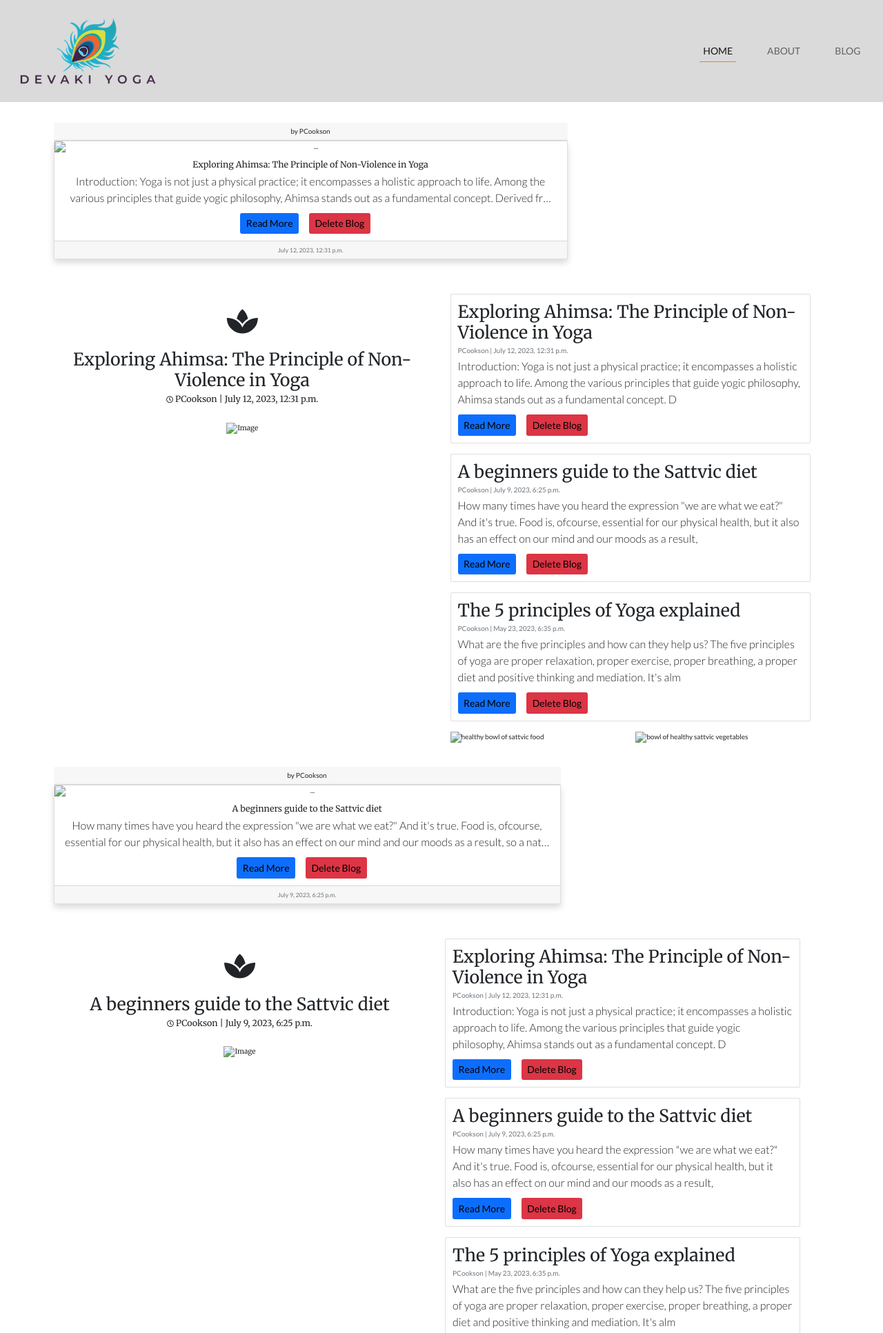
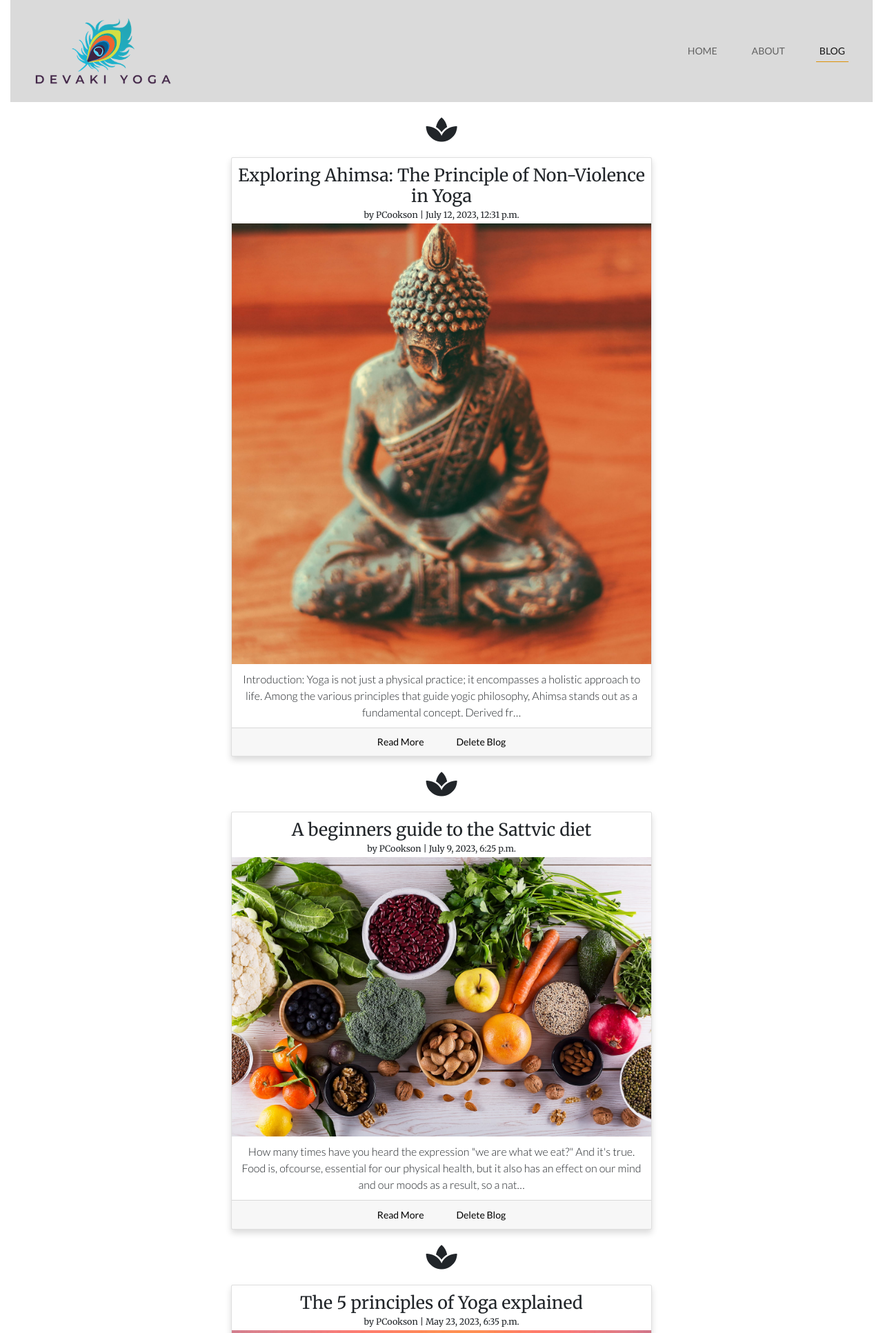
Before and after one commit to PeteCookson/devaki, a Django app: page /blog/ in a window 1280 px wide. Shown: the top 1933 px of the page at 69% size. Run offline with Django 4.2, Linux system fonts and the light colour scheme; a user stored in the database is signed in; data comes from the database, SQL or seed files in the repository; both versions use the stored data as it was after the commit; some libraries are stand-ins or nearby versions.

Commit message:
Updated blog iomages, page and read more section, integrated auto resize image upload

```diff
--- a/blog/admin.py
+++ b/blog/admin.py
@@ -13,4 +13,5 @@ class ImageInline(admin.TabularInline):
 class PostAdmin(admin.ModelAdmin):
     inlines = [ImageInline]
 
+
 admin.site.register(Post, PostAdmin)
--- a/blog/models.py
+++ b/blog/models.py
@@ -25,6 +25,7 @@
 from django.db import models
 from django.contrib.auth.models import User
 from django.template.defaultfilters import slugify
+from .utils.image_utils import resize_image
 # Create your models here.
 
 STATUS = (
@@ -52,10 +53,23 @@ class Post(models.Model):
             self.slug = slugify(self.title)
         super(Post, self).save(*args, **kwargs)
 
+# class Image(models.Model):
+#     post = models.ForeignKey(Post, on_delete=models.CASCADE, related_name='images')
+#     image = models.ImageField(upload_to="images")
+
+#     def __str__(self):
+#         return self.image.name
 
 class Image(models.Model):
-    image = models.ImageField(upload_to="images")
-    post = models.ForeignKey(Post, on_delete=models.CASCADE, null=True, default=None)  # Add the default value here
+    post = models.ForeignKey(Post, on_delete=models.CASCADE, related_name='images')
+    image = models.ImageField(upload_to='images')
+
+    def save(self, *args, **kwargs):
+        # Call the parent's save method
+        super().save(*args, **kwargs)
+
+        # Resize the image after it has been saved
+        resize_image(self.image)
 
     def __str__(self):
         return self.image.name
--- a/blog/templates/blog/blog.html
+++ b/blog/templates/blog/blog.html
@@ -79,58 +79,30 @@
     </div>
 </section>
 {% endfor %} -->
-
-<div class="container mt-5 mb-3">
+<div class="container-fluid">
     {% for post in posts %}
-    <div class="row ">
-        <div class="col-8 mb-4">
-            <div class="card-header text-center">
-                by {{post.author}}
+    <div class="row justify-content-center">
+        <div class="col-lg-6 col-md-8">
+            <div class="text-center">
+                <i class="fas fa-spa icon"></i>
             </div>
             <div class="card text-center shadow">
-                <img src="{{ post.image.url }}" class="card-img-top" alt="..." width="100%">
+                <h2 class="mt-3">{{ post.title }}</h2>
+                <h5>by {{ post.author }} | {{ post.created_on}} </h5>
+                {% for image in post.images.all %}
+                <img src="{{ image.image.url }}" alt="Image" class="responsive">
+                {% endfor %}
                 <div class="card-body">
-                    <h5 class="card-title">{{post.title}} </h5>
-                    <p class="card-text">{{post.content| truncatechars:210}}</p>
-                    <a href="{{post.slug}}" class="btn btn-primary">Read More {% if user.is_superuser %}<a href="delete_blog_post/{{post.slug}}/" class="btn btn-danger mx-4">Delete Blog</a>{% endif %}</a>
+                    <p class="card-text text-justify">{{post.content| truncatechars:210}}</p>
                 </div>
                 <div class="card-footer">
-                    <small class="text-muted">{{post.created_on}}</small>
+                    <a href="{% url 'blog:blog_detail' post.slug %}" class="btn mx-4">Read More {% if user.is_superuser %}<a href="delete_blog_post/{{post.slug}}/" class="btn mx-4">Delete Blog</a>{% endif %}</a>
                 </div>
             </div>
         </div>
-        <div class="row my-4">
-            <div class="col-sm-6 order-sm-2 blog-heading">
-                <i class="fas fa-spa icon"></i>
-                <h2>{{ post.title }}</h2>
-                <h5><i class="far fa-clock"></i> {{ post.author }} | {{ post.created_on}} </h5>
-                <img src="{{ post.image.url }}" alt="Image" class="responsive">
-            </div>
-            <div class="col-sm-6 order-sm-2 blog">
-                {% for post in posts %}
-                <div class="card mb-4">
-                    <div class="card-body">
-                        <h2 class="card-title">{{ post.title }}</h2>
-                        <p class="card-text text-muted h6">{{ post.author }} | {{ post.created_on}} </p>
-                        <p class="card-text">{{post.content|slice:":200" }}</p>
-                        <a href="{{post.slug}}" class="btn btn-primary">Read More {% if user.is_superuser %}<a href="delete_blog_post/{{post.slug}}/" class="btn btn-danger mx-4">Delete Blog</a>{% endif %}</a>
-                    </div>
-                </div>
-                {% endfor %}
-                <div class="row">
-                    <div class="col">
-                        <img src="{{ post.image.url }}" alt="healthy bowl of sattvic food" class="responsive img-fluid">
-                    </div>
-                    <div class="col">
-                        <img src="{{ post.image.url }}" alt="bowl of healthy sattvic vegetables" class="responsive">
-                    </div>
-                </div>
-            </div>
-        </div>
-        {% endfor %}
     </div>
+    {% endfor %}
 </div>
-
 <!-- Sign up -->
 <!-- <div class="container-fluid bg-color-sign-up">
     <div class="row">
@@ -158,33 +130,4 @@
         </div>
     </form>
 </div> -->
-<!-- Blog 2 -->
-<!-- <div class="container-fluid">
-    <div class="row">
-        <div class="col-sm-6 order-sm-2">
-            <div class="prin-blog">
-                <i class="fas fa-spa icon"></i>
-                <h2>The 5 principles of Yoga explained</h2>
-                <h5><i class="far fa-clock"></i> Post by Lorna Fox, Oct 23, 2021.</h5>
-            </div>
-            <img src="/media/backlit-beach-dawn-dusk-588561.jpg" alt="yoga in fron of the sea at dawn" class="responsive">
-        </div>
-        <div class="col-sm-6 order-sm-1 prin-blog-text">
-            <p>
-        </div>
-    </div>
-    <section id="prin-photos">
-        <div class="row d-flex my-3">
-            <div class="col">
-                <img src="/media/male-pose.jpg" alt="man focussed yoga pose" style="width:100%">
-            </div>
-            <div class="col d-none d-sm-block">
-                <img src="/media/budha.jpg" alt="yogic budha statue" style="width:100%">
-            </div>
-            <div class="col">
-                <img src="/media/water-lily.jpg" alt="water lily in full bloom" style="width:100%">
-            </div>
-        </div>
-    </section>
-</div> -->
 {% endblock %}
--- a/blog/urls.py
+++ b/blog/urls.py
@@ -16,5 +16,6 @@ app_name = 'blog'
 
 urlpatterns = [
     path('admin/', admin.site.urls),
-    path('', views.blog_list, name='blog_list'), #here
+    path('', views.blog_list, name='blog_list'),
+    path('<slug:slug>/', views.BlogDetail.as_view(), name='blog_detail'),
 ] + static(settings.MEDIA_URL, document_root=settings.MEDIA_ROOT)
--- a/blog/views.py
+++ b/blog/views.py
@@ -10,8 +10,13 @@
 #     template_name = 'post_detail.html'
 from django.shortcuts import render
 from .models import Post
+from django.views import generic
 
 # Create your views here.
 def blog_list(request):
     posts = Post.objects.all()
     return render(request, 'blog/blog.html', {'posts': posts})
+
+class BlogDetail(generic.DetailView):
+    model = Post
+    template_name = 'blog/blog_detail.html'
--- a/static/css/base.css
+++ b/static/css/base.css
@@ -41,6 +41,7 @@ h5 {
 .navbar {
     background-color: #dadada;
     padding: 2rem 2rem;
+    width: 100%;
 }
 
 .navbar-toggler .navbar-toggler-icon {
@@ -62,7 +63,7 @@ h5 {
     height: 100vh;
     background: url('/media/silhouette-mobile.jpg') center no-repeat;
     background-size: cover;
-    display: -webkit-box;
+    */ display: -webkit-box;
     display: -ms-flexbox;
     display: flex;
     -webkit-box-align: center;
@@ -148,11 +149,32 @@ h5 {
     padding: 2rem;
 }
 
+/*--------------------------------------------Container adjustments*/
+.container-fluid.col-lg-8.col-md-12.col-12 {
+    max-width: 1600px;
+    width: 100%;
+    padding-right: 15px;
+    padding-left: 15px;
+    margin-right: auto;
+    margin-left: auto;
+}
+
+@media (min-width: 1600px) {
+    .container-fluid.col-lg-8.col-md-12.col-12 {
+        width: 87.5%;
+    }
+}
+
 .info-box-1,
 .info-box-2 {
     display: block;
     text-align: center;
     padding-bottom: 2rem;
+}
+
+/*--------------------------------------------Blog*/
+.container {
+    margin: 0 auto;
 }
 
 /*--------------------------------------------Testimonials*/
--- /dev/null
+++ b/static/navbar.js
@@ -0,0 +1,17 @@
+// Get the current URL pathname
+var pathName = window.location.pathname;
+
+// Get all the nav links
+var navLinks = document.querySelectorAll('.navbar-nav .nav-link');
+
+// Loop through each nav link
+navLinks.forEach(function(link) {
+    // Get the link URL
+    var linkUrl = link.getAttribute('href');
+
+    // Compare the link URL with the current URL pathname
+    if (linkUrl === pathName) {
+        // Add the active class to the matching nav link
+        link.classList.add('active');
+    }
+});
--- a/templates/base.html
+++ b/templates/base.html
@@ -23,17 +23,21 @@
 </head>
 
 <body>
-    {% include 'includes/navbar.html' %}
+    <div class="container-fluid col-lg-8 col-md-12 col-12">
+        {% include 'includes/navbar.html' %}
 
-    {% block content %}
-    {% endblock content %}
+        {% block content %}
+        {% endblock content %}
 
-    {% include 'includes/footer.html' %}
+        {% include 'includes/footer.html' %}
 
+    </div>
+    <script src="https://code.jquery.com/jquery-3.6.0.min.js"></script>
     <script src="https://cdn.jsdelivr.net/npm/@popperjs/core@2.9.2/dist/umd/popper.min.js" integrity="sha384-IQsoLXl5PILFhosVNubq5LC7Qb9DXgDA9i+tQ8Zj3iwWAwPtgFTxbJ8NT4GN1R8p" crossorigin="anonymous">
     </script>
     <script src="https://cdn.jsdelivr.net/npm/bootstrap@5.0.2/dist/js/bootstrap.min.js" integrity="sha384-cVKIPhGWiC2Al4u+LWgxfKTRIcfu0JTxR+EQDz/bgldoEyl4H0zUF0QKbrJ0EcQF" crossorigin="anonymous">
     </script>
+    <script src="{% static 'navbar.js' %}"></script>
 </body>
 
 </html>
--- a/templates/includes/footer.html
+++ b/templates/includes/footer.html
@@ -1,6 +1,6 @@
 <!-- Footer -->
 <footer class="container-fluid">
-    <div id="footer-details" class="row">
+    <div id="footer-details" class="row mx-auto">
         <div class="footer-logo col-sm-4">
             <a href="#top"><img src="/media/logo.png" alt="Logo for Devaki Yoga" style="width: 180px"></a>
         </div>
--- a/templates/includes/navbar.html
+++ b/templates/includes/navbar.html
@@ -1,7 +1,7 @@
 <header>
     <nav class="navbar sticky-top navbar-expand-lg navbar-light">
-        <div class="container-fluid">
-            <a class="navbar-brand logo" href="#">
+        <div class="container-fluid container-fluid col-lg-8 col-md-12 col-12">
+            <a class="navbar-brand logo" href="{% url 'home' %}">
                 <img src="/media/logo.png" alt="Logo for Devaki Yoga" style="width: 200px"></a>
             <button class="navbar-toggler" type="button" data-bs-toggle="collapse" data-bs-target="#navbarNav" aria-controls="navbarNav" aria-expanded="false" aria-label="Toggle navigation">
                 <span class="navbar-toggler-icon"></span>
@@ -9,7 +9,7 @@
             <div class="collapse navbar-collapse" id="navbarNav">
                 <ul class="navbar-nav ms-auto">
                     <li class="nav-item">
-                        <a class="nav-font nav-link active" href="{% url 'home' %}" id="home">HOME</a>
+                        <a class="nav-font nav-link" href="{% url 'home' %}" id="home">HOME</a>
                     </li>
                     <li class="nav-item">
                         <a class="nav-font nav-link" href="{% url 'about' %}" id="about">ABOUT</a>
```
Also changed, not shown: blog/templates/blog/blog_detail.html (added, +17 -0 lines), blog/templates/blog/post_detail.html (deleted, +0 -14 lines), blog/utils/image_utils.py (added, +11 -0 lines), blog/migrations/0005_alter_image_post.py (added), db.sqlite3, media/images/budha.jpg (added), media/images/sattvic-green.jpg (added).
